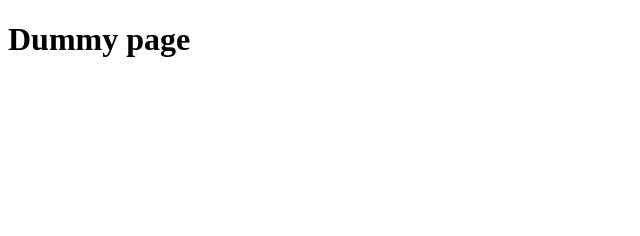
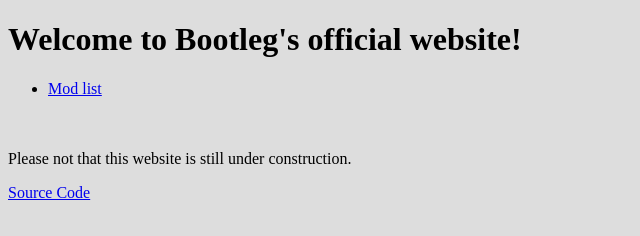
Before and after one commit to FF7Bootleg/FF7Bootleg.github.io, a plain HTML site: page index.html in a window 1280 px wide. Shown: the whole page, without its empty margins (0-640 px from the left). Drawn offline with Linux system fonts and the light colour scheme.

Commit message:
Update some code, first frame of proper listing.

```diff
--- a/index.html
+++ b/index.html
@@ -1,6 +1,18 @@
 <!DOCTYPE html>
 <html>
-<body>
-<h1>Dummy page</h1>
-</body>
+  <head>
+    <title>FF7 Bootleg's official website</title>
+  </head>
+
+  <body style="background-color:#dddddd;">
+    <h1>Welcome to Bootleg's official website!</h1>
+    <p>
+      <ul>
+        <li><a href="ModListing/index.html" title="Bootleg mod listing">Mod list</a></li>
+      </ul>
+      <br/><br/>
+      Please not that this website is still under construction.
+    </p>
+    <p><a href="https://GitHub.com/FF7Bootleg/FF7Bootleg.github.io/" title="Source code on GitHub">Source Code</a></p>
+  </body>
 </html>
```
Also changed, not shown: Bootleg/index.html (deleted, +0 -6 lines), ModListing/index.html (added, +15 -0 lines).
